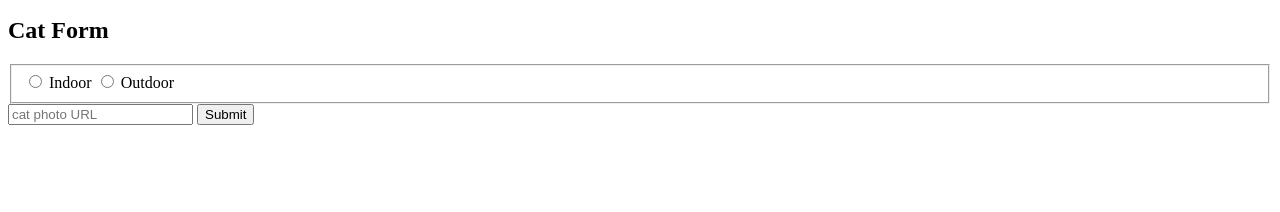
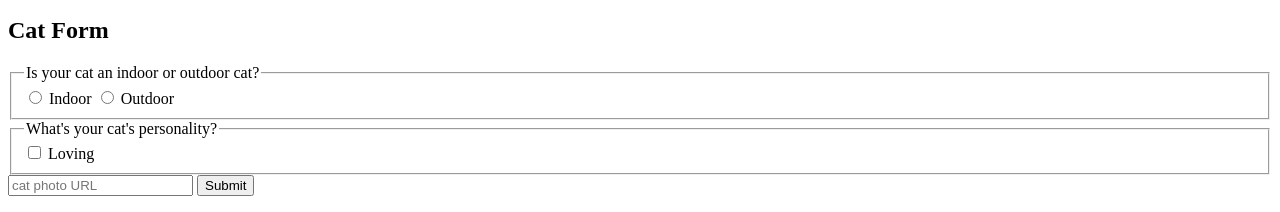
Before and after one commit to ademsaka/cat-photo-app, a plain HTML site: page index.html in a window 1280 px wide. Shown: the part 1393-1605 px from the top of the page. Before the commit the page ends 1534 px from the top, so only its background shows below. Drawn offline with Linux system fonts and the light colour scheme.

Commit message:
made some changes

```diff
--- a/index.html
+++ b/index.html
@@ -34,11 +34,15 @@
         <section>
           <h2>Cat Form</h2>
           <form action="https://freecatphotoapp.com/submit-cat-photo">
-            <fieldset>
-
-              <label><input id="indoor" type="radio" name="indoor-outdoor" value="indoor"> Indoor</label>
-              <label><input id="outdoor" type="radio" name="indoor-outdoor" value="outdoor"> Outdoor</label>
-            </fieldset>
+          <fieldset>
+             <legend>Is your cat an indoor or outdoor cat?</legend>
+            <label><input id="indoor" type="radio" name="indoor-outdoor" value="indoor"> Indoor</label>
+            <label><input id="outdoor" type="radio" name="indoor-outdoor" value="outdoor"> Outdoor</label>
+          </fieldset>
+          <fieldset>
+            <legend>What's your cat's personality?</legend>
+            <input id="loving" type="checkbox"> <label for="loving">Loving</label>
+          </fieldset>
           <input type="text" name="catphotourl" placeholder="cat photo URL" required>
           <button type="submit">Submit</button>
           </form>
```
